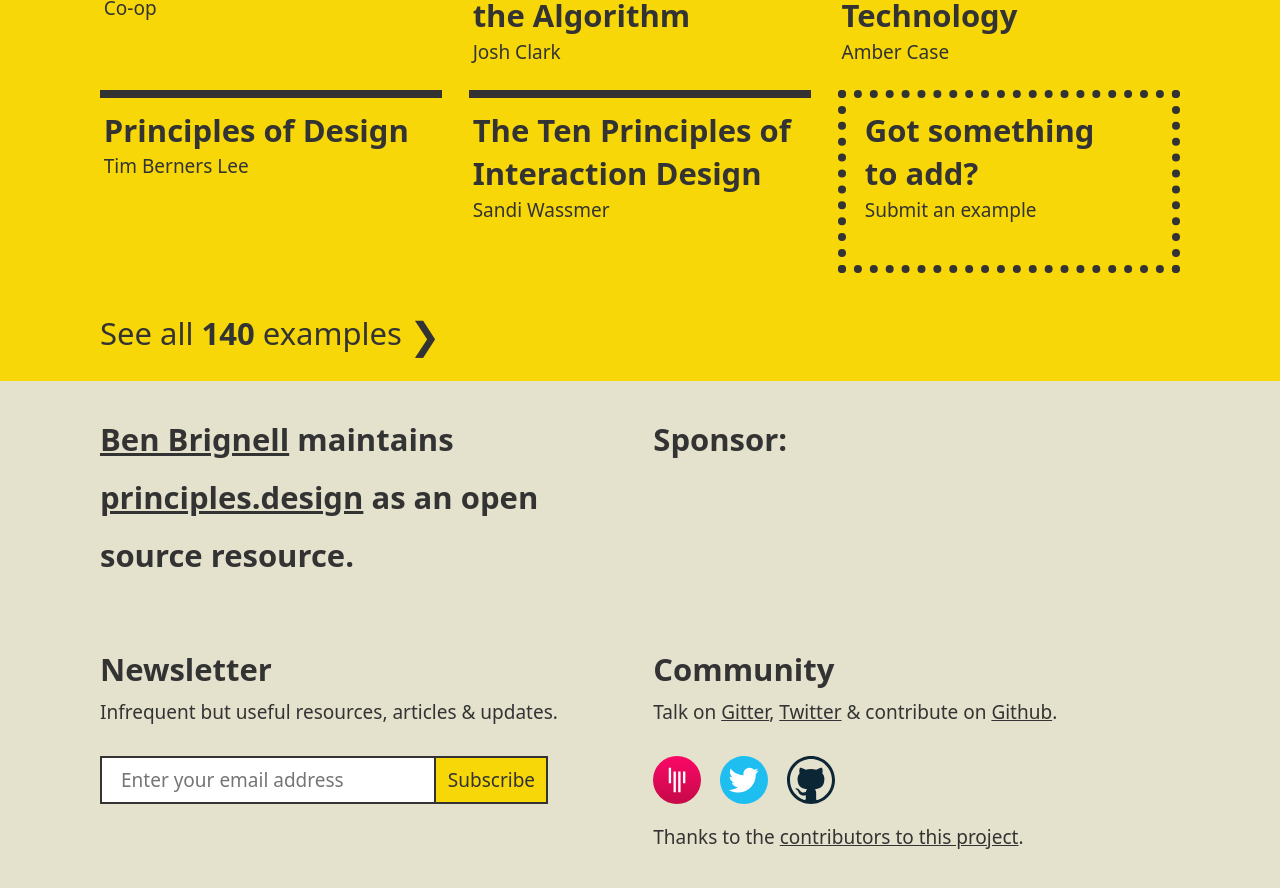
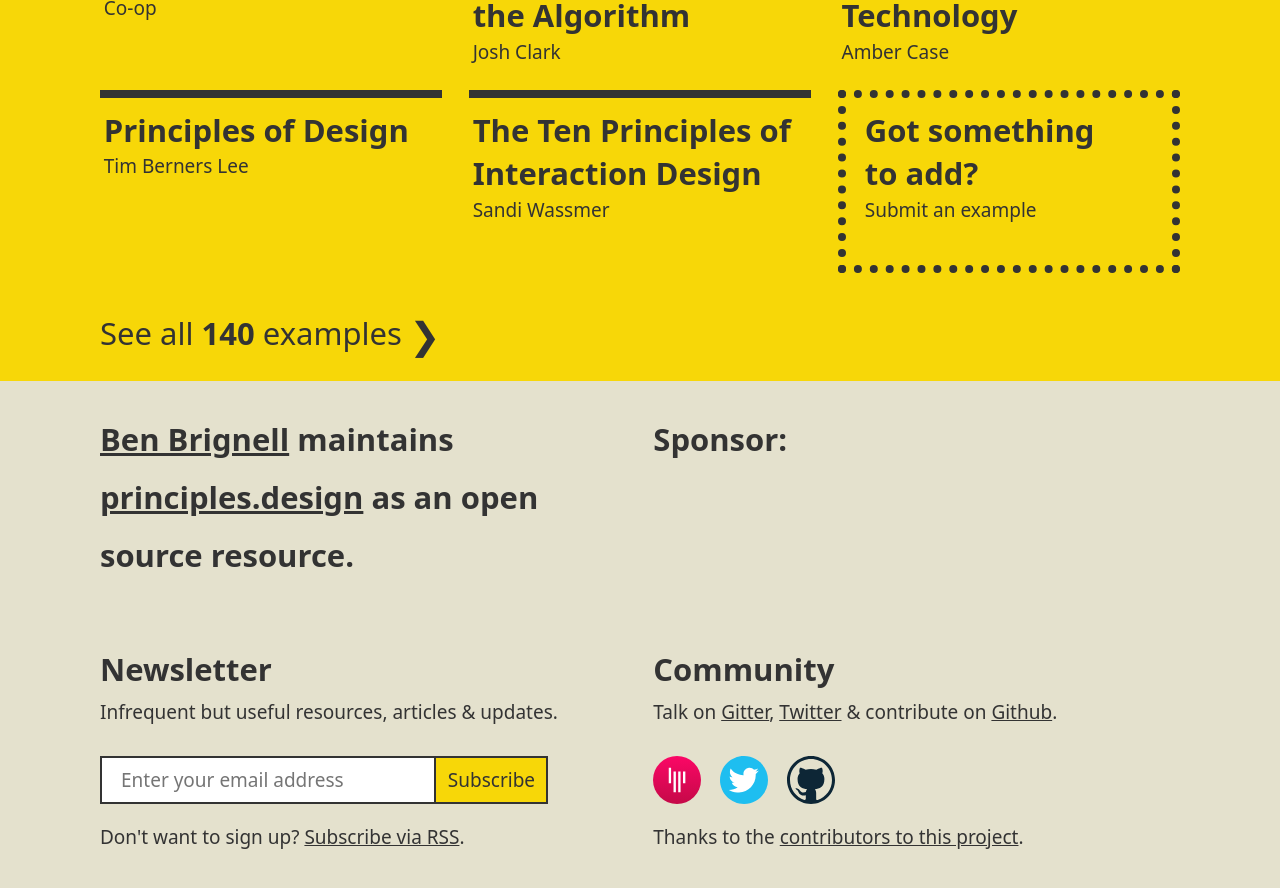
Before and after one commit to benbrignell/principles.design, a Jekyll site: the page built from index.html, in a window 1280 px wide and 900 px high, scrolled down 2941 px. Shown: the top 888 px of the window. Built offline with Jekyll 4.4.1, drawn with Linux system fonts in a browser that asks for light colours; comment, search, counter and statistics services are not loaded.

Commit message:
added rss link to footer

```diff
--- a/_includes/footer.html
+++ b/_includes/footer.html
@@ -10,12 +10,11 @@
       <div class="two-up">
         <p class="h3 bold">Newsletter</p>
         <p>Infrequent but useful resources, articles & updates. </p>
-        <p>
           <form action='https://designprinciples.curated.co/email_subscribers' id='embedded-subscribe-form' method='post'>
           <input class="subscribe-input" id='subscribe-email' name='email' type='email' placeholder="Enter your email address" autocorrect="off" autocapitalize="none" />
           <input name='form_dom_id' value='embedded-subscribe-form' type='hidden' /><input class="subscribe-btn" type='submit' onclick="this.form.submit(); this.disabled=true; this.value='Sending...';" value='Subscribe'/>
           </form>
-        </p>
+        <p style="margin-top: 1em;">Don't want to sign up? <a href="http://designprinciples.news/issues.rss">Subscribe via RSS</a>.</p>
 
       </div>
       <div class="two-up">
```
